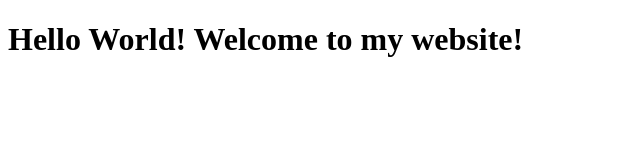
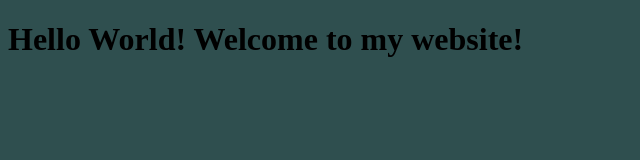
Before and after one commit to VarunDivi/VarunDiviPortfolio, a plain HTML site: page index.html in a window 1280 px wide. Shown: the whole page, without its empty margins (0-640 px from the left). Drawn offline with Linux system fonts and the light colour scheme.

Commit message:
Color test

```diff
--- a/index.html
+++ b/index.html
@@ -1,6 +1,11 @@
 <!DOCTYPE html>
 
 <html>
+	<head>
+		<style>
+			body {background-color:darkslategrey;}
+		</style>
+	</head>
 <h1>Hello World! Welcome to my website!
 </h1>
 </html>
```
